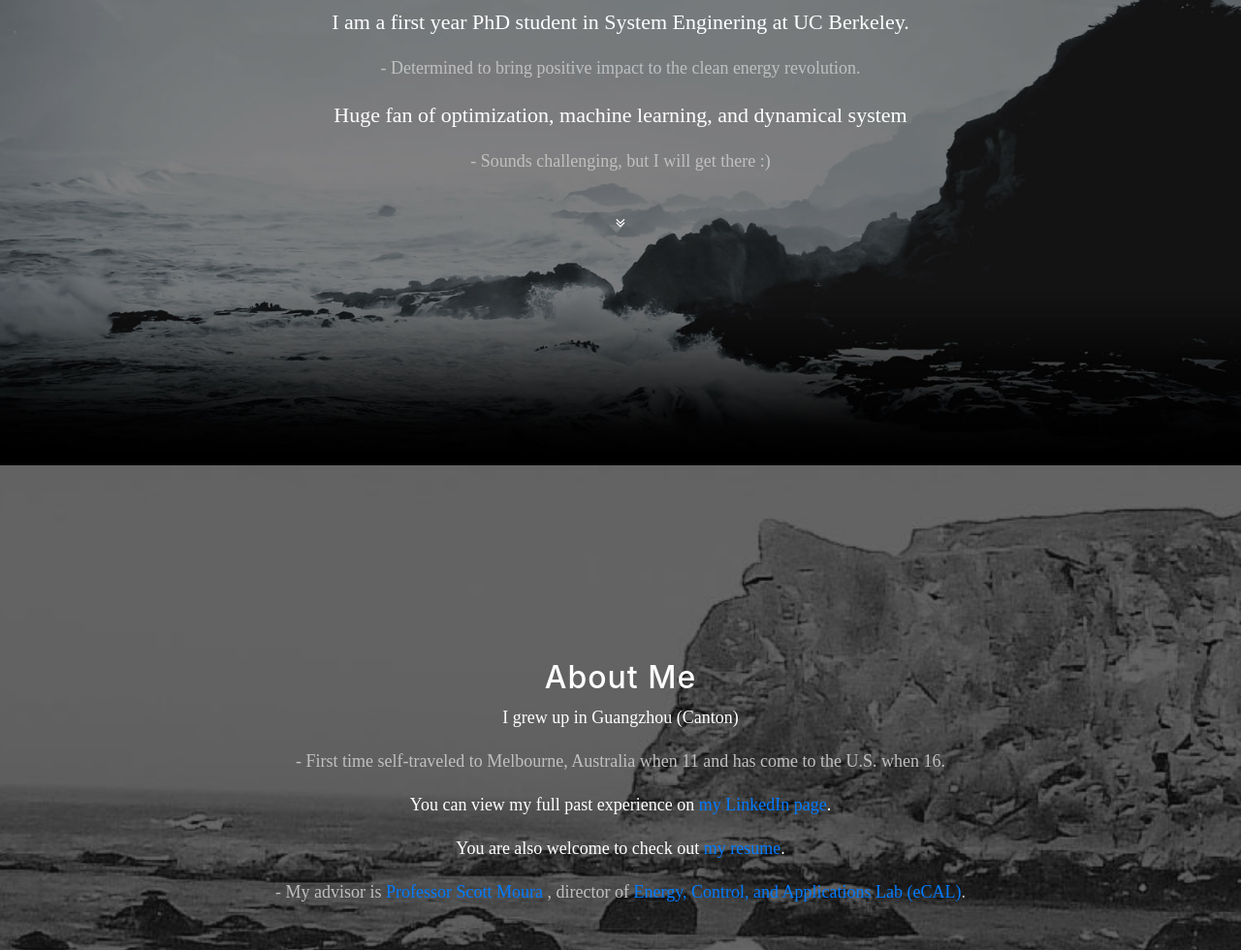
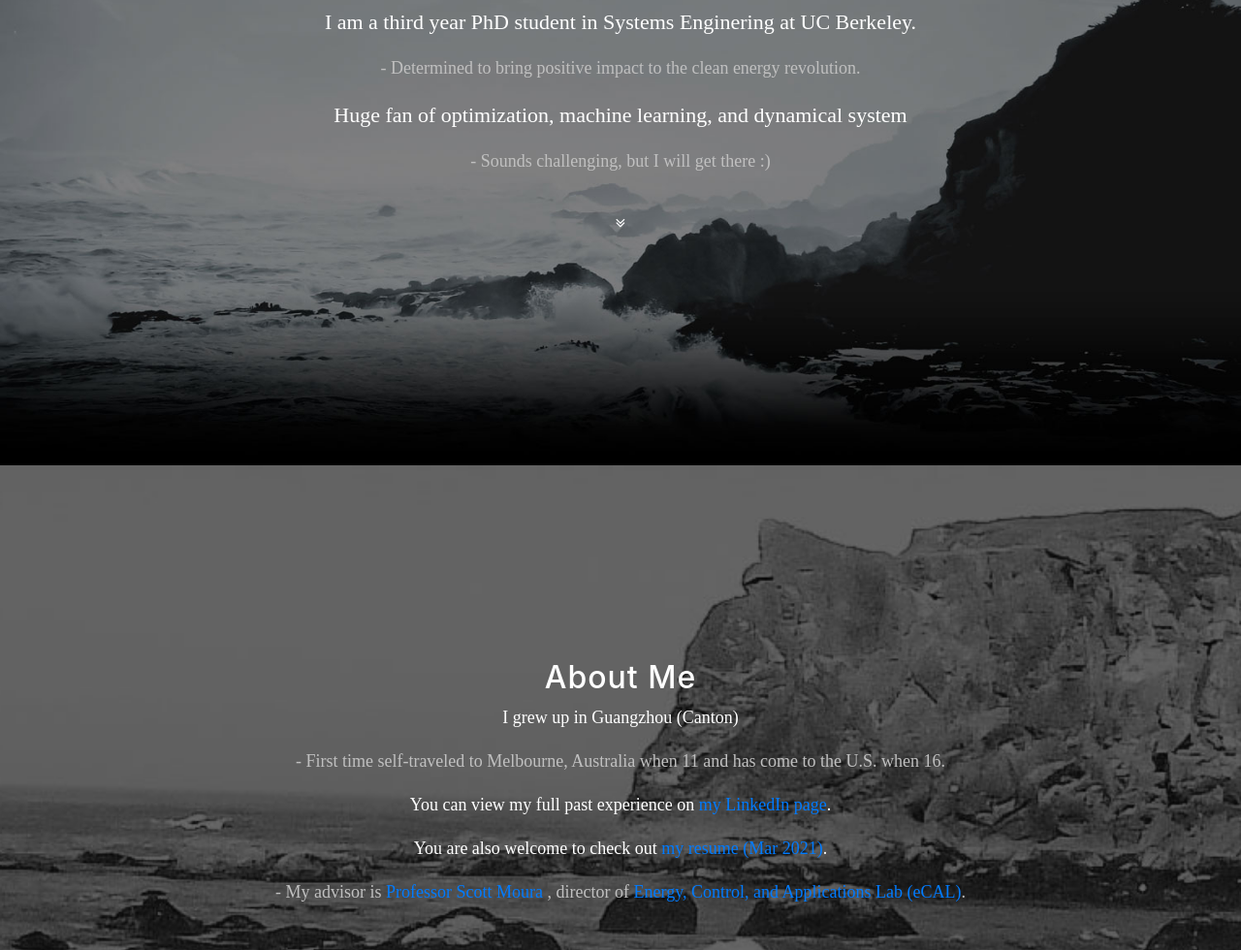
Before and after one commit to JantonZeng/jantonzeng.github.io, a website with bundled scripts: page index.html in a window 1280 px wide. Shown: the part 320-1300 px from the top of the page at 97% size. Built offline with nearby package versions, Linux system fonts and the light colour scheme.

Commit message:
update resume

```diff
--- a/index.html
+++ b/index.html
@@ -62,7 +62,7 @@
           <div class="row">
             <div class="col-lg-8 mx-auto">
               <h1 class="brand-heading">WHO AM I ?</h1>
-              <p class="intro-text"> I am a first year PhD student in System Enginering at UC Berkeley.</p>
+              <p class="intro-text"> I am a third year PhD student in Systems Enginering at UC Berkeley.</p>
               <p style="color:#C0C0C0"> - Determined to bring positive impact to the clean energy revolution. </p>
               <p class="intro-text">Huge fan of optimization, machine learning, and dynamical system <p>
               <p style="color:#C0C0C0"> - Sounds challenging, but I will get there :)<p>
@@ -85,7 +85,7 @@
             <p>I grew up in Guangzhou (Canton)</p>
             <p style="color:#C0C0C0"> - First time self-traveled to Melbourne, Australia when 11 and has come to the U.S. when 16.</p>
             <p>You can view my full past experience on <a href="https://www.linkedin.com/in/tengzeng96/">my LinkedIn page</a>.</p>
-            <p>You are also welcome to check out <a href="jantonzeng.github.io/attachments/Teng_Resume.pdf">my resume</a>.</p>
+            <p>You are also welcome to check out <a href="jantonzeng.github.io/attachments/Teng_Resume.pdf">my resume (Mar 2021)</a>.</p>
           	<p style="color:#C0C0C0"> - My advisor is <a href="https://www.ce.berkeley.edu/people/faculty/moura"> Professor Scott Moura </a>, director of <a href="https://ecal.berkeley.edu"> Energy, Control, and Applications Lab (eCAL)</a>.</p>
             <!-- <a href="jantonzeng.github.io/attachments/Teng's Resume.pdf" class="btn btn-default btn-lg">My Resume</a> -->
           </div>
```
